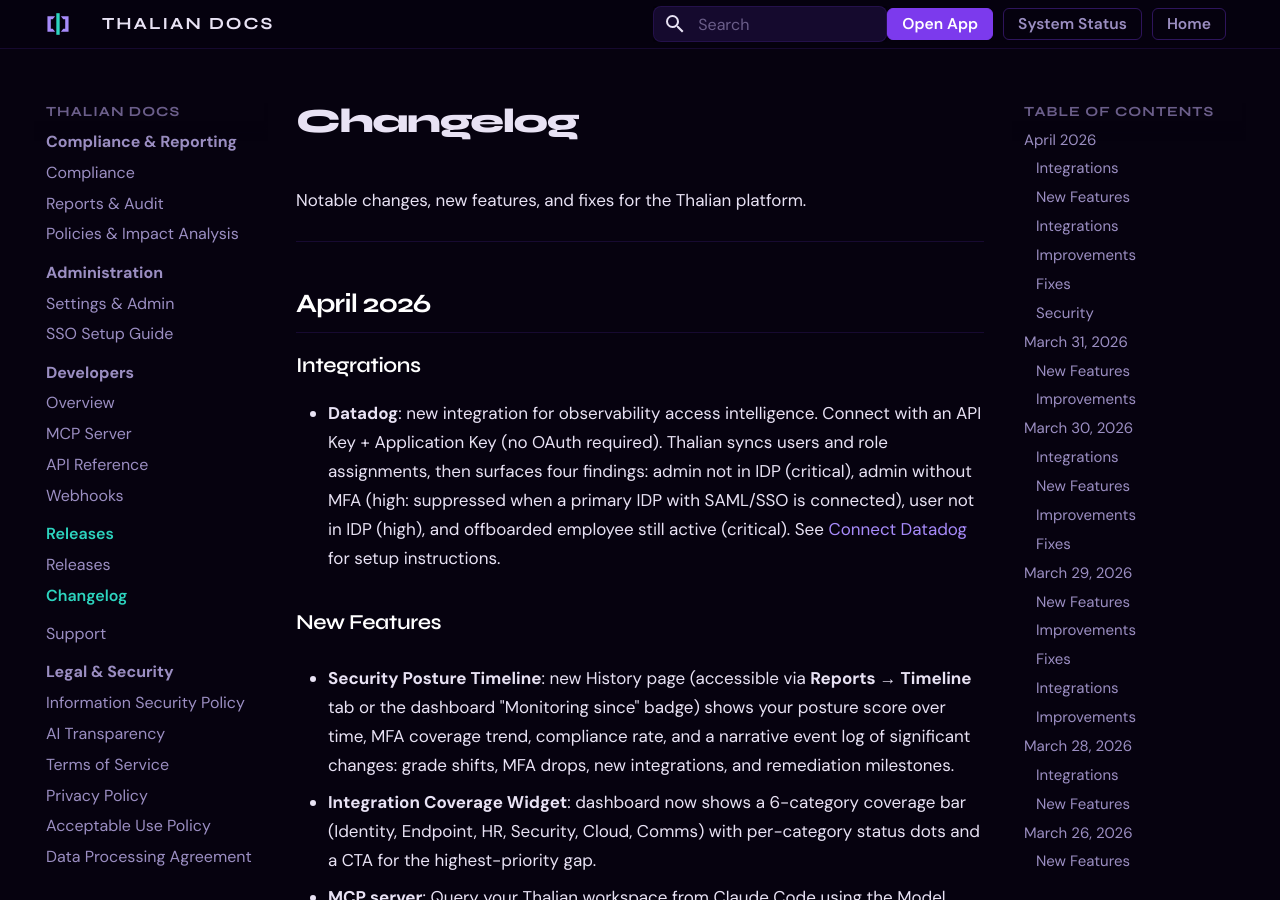
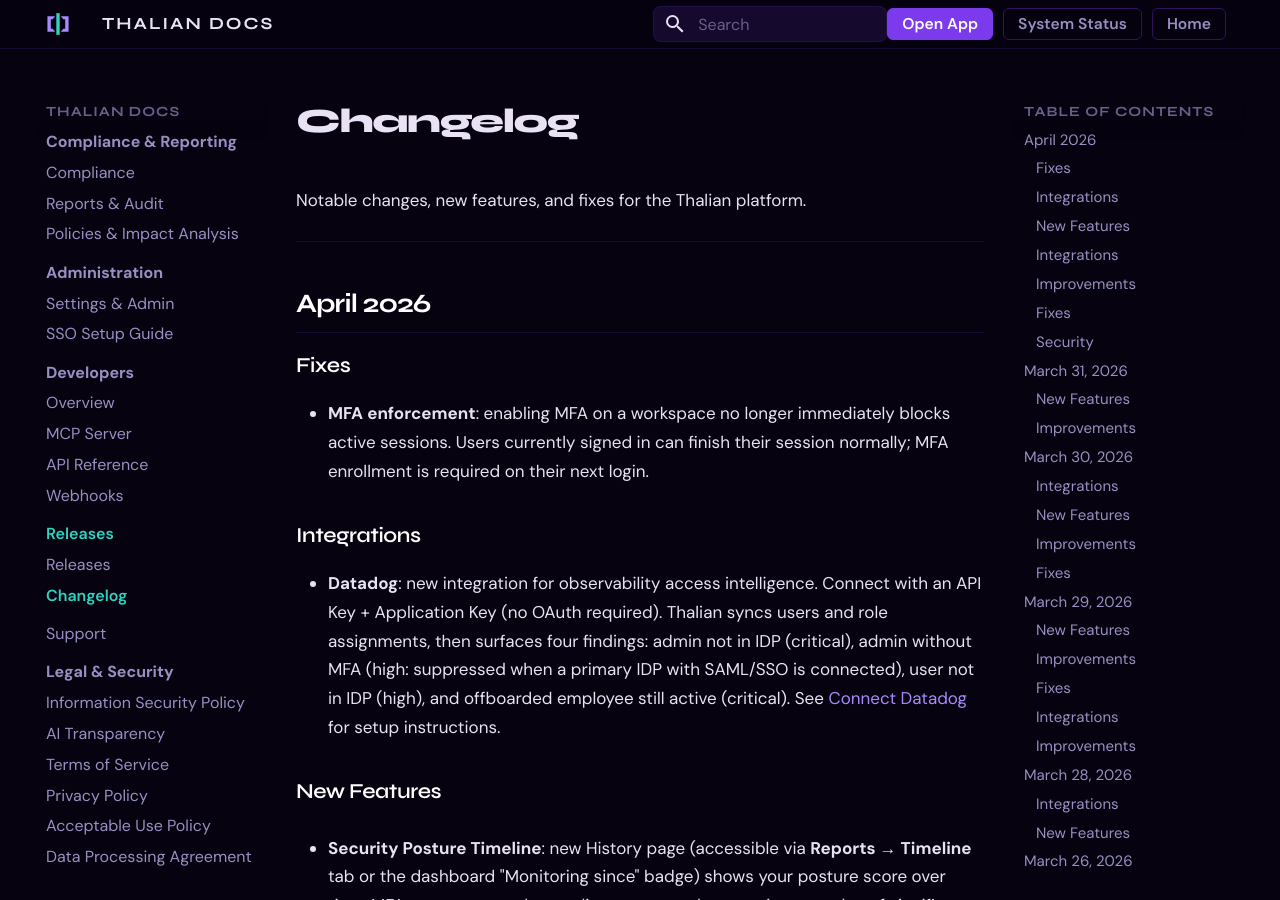
Before and after one commit to tori-mf13/thalian-docs, an MkDocs documentation site: the page built from docs/changelog.md, in a window 1280 px wide and 900 px high. Built offline with MkDocs 1.6.1 and Material for MkDocs 9.7.7, drawn with Linux system fonts in a browser that asks for light colours.

Commit message:
docs: add MFA enforcement fix to April 2026 changelog
Co-Authored-By: Claude Sonnet 4.6 <noreply@anthropic.com>

```diff
--- a/docs/changelog.md
+++ b/docs/changelog.md
@@ -5,6 +5,10 @@ Notable changes, new features, and fixes for the Thalian platform.
 ---
 
 ## April 2026
+
+### Fixes
+
+- **MFA enforcement**: enabling MFA on a workspace no longer immediately blocks active sessions. Users currently signed in can finish their session normally; MFA enrollment is required on their next login.
 
 ### Integrations
 
```
